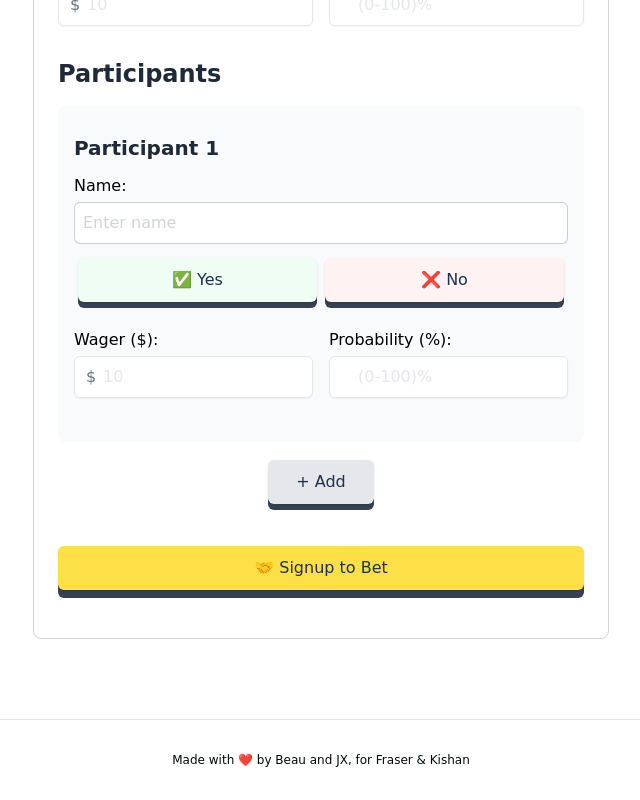
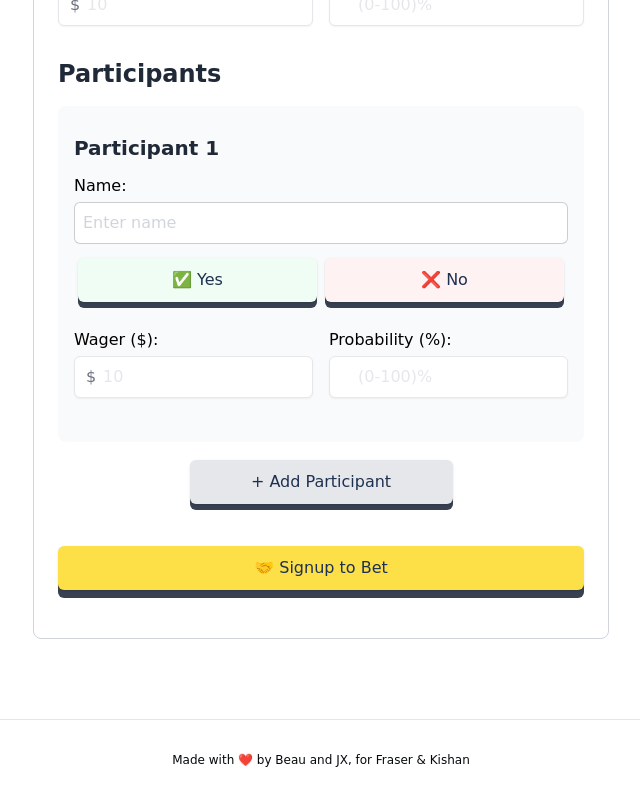
Before and after one commit to jingxiangmo/OpenBets, a Next.js app: page / in a window 1280 px wide. Shown: the part 643-1443 px from the top of the page, without its empty margins (319-959 px from the left). Built offline with nearby package versions, Linux system fonts and the light colour scheme; no server answers.

Commit message:
Betcard UI color changes + participation button

```diff
--- a/components/BetCard.tsx
+++ b/components/BetCard.tsx
@@ -5,17 +5,17 @@ import { BetInfoType } from "@/db/queries";
 export default async function BetCard({ bet }: { bet: BetInfoType }) {
   const [resolveStatusText, resolveStatusColor] =
     bet.resolved === 0
-      ? ["Unresolved", "bg-orange-600"]
+      ? ["Unresolved", "bg-yellow-300"]
       : bet.resolved === 1
-        ? ["Resolved Negatively", "bg-red-600"]
-        : ["Resolved Affirmatively", "bg-green-600"];
+        ? ["Resolved Negatively", "bg-red-300"]
+        : ["Resolved Affirmatively", "bg-green-300"];
 
   const pot = bet.wagers.reduce((sum, wager) => sum + wager.amountUSD, 0);
 
   return (
     <div>
       <div className={`${resolveStatusColor} p-3`}>
-        <h2 className="text-xl font-bold text-white">{bet.title}</h2>
+        <h2 className="text-md font-bold">{bet.title}</h2>
       </div>
       <div className="p-6">
         <div className="mb-4 flex justify-between text-sm">
--- a/components/BetForm.tsx
+++ b/components/BetForm.tsx
@@ -259,9 +259,9 @@ function BetFormInside() {
           <Button
             onClick={handleAddParticipant}
             color="bg-gray-200"
-            className="w-1/5"
+            className="w-1/2"
           >
-            + Add
+            + Add Participant
           </Button>
         </div>
 
```
